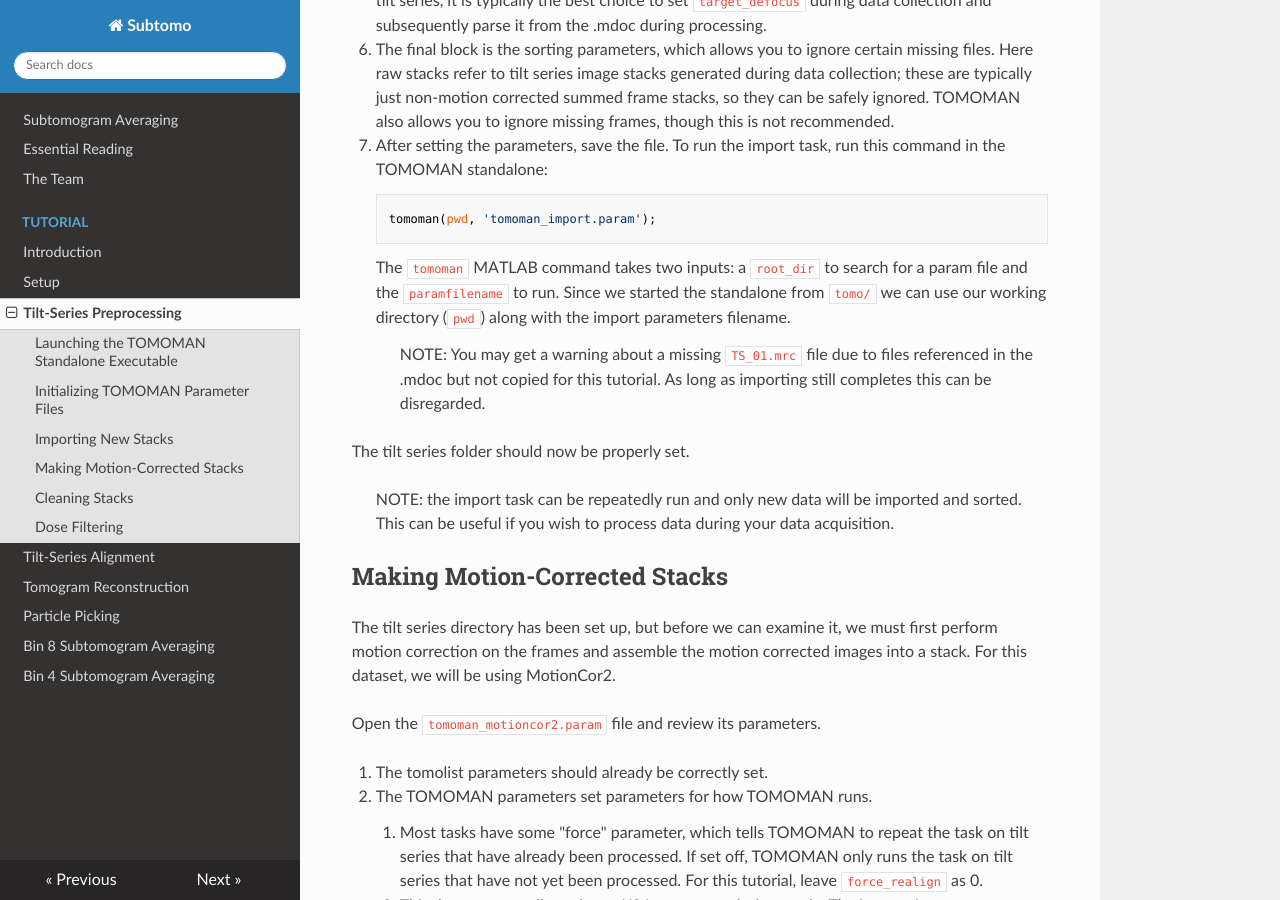
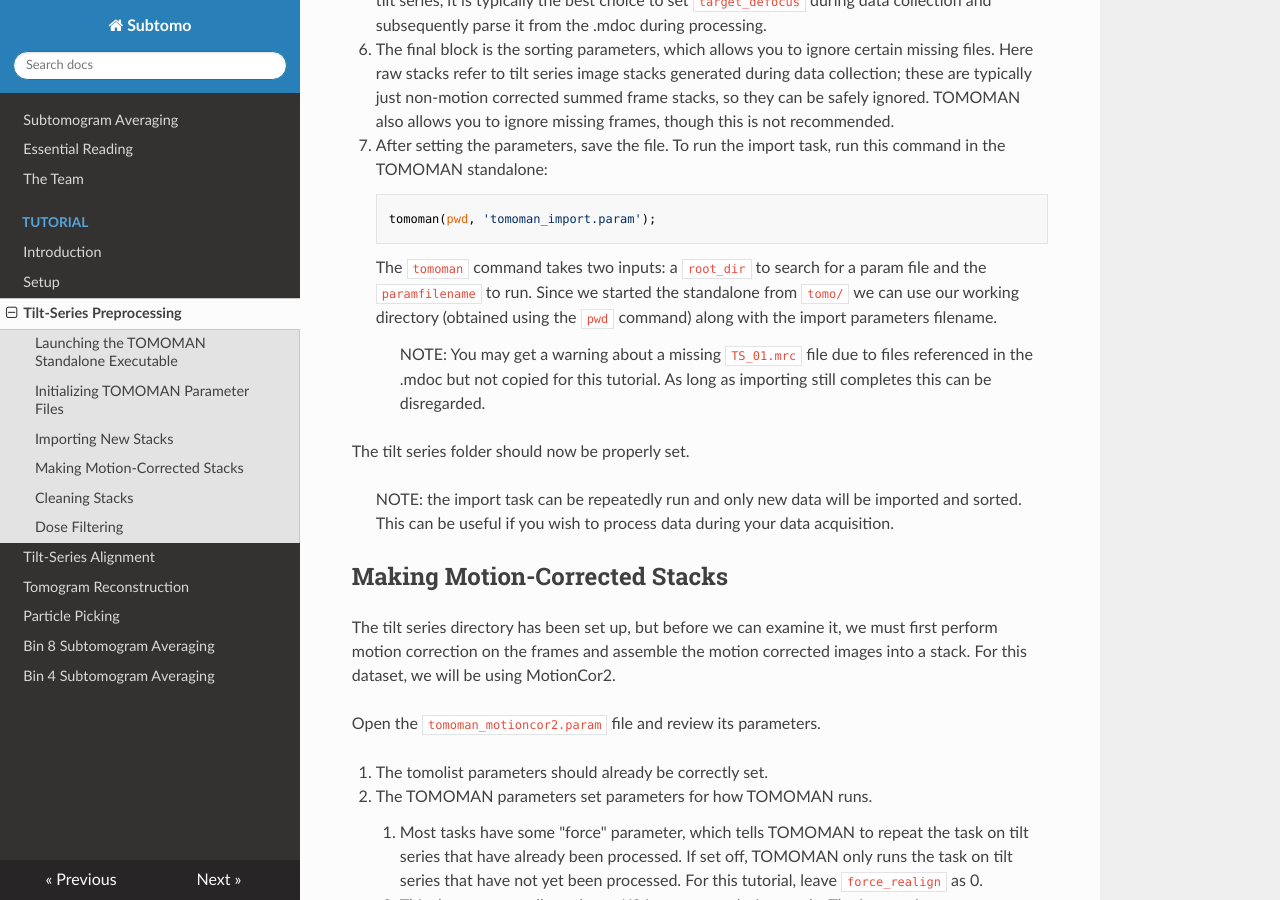
Before and after one commit to wan-lab-vanderbilt/subtomo-tutorials, an MkDocs documentation site: the page built from docs/hiv/preproc.md, in a window 1280 px wide and 900 px high, scrolled down 1922 px. Built offline with MkDocs 1.6.1, drawn with Linux system fonts in a browser that asks for light colours; nearby versions of some CDN libraries.

Commit message:
Update preproc.md

```diff
--- a/docs/hiv/preproc.md
+++ b/docs/hiv/preproc.md
@@ -78,8 +78,8 @@ To run the import task, run this command in the TOMOMAN standalone:
 
         tomoman(pwd, 'tomoman_import.param');
 
-    The `tomoman` MATLAB command takes two inputs: a `root_dir` to search for a param file and the `paramfilename` to run.
-    Since we started the standalone from `tomo/` we can use our working directory (`pwd`) along with the import parameters filename.
+    The `tomoman` command takes two inputs: a `root_dir` to search for a param file and the `paramfilename` to run.
+    Since we started the standalone from `tomo/` we can use our working directory (obtained using the `pwd` command) along with the import parameters filename.
 
     >NOTE: You may get a warning about a missing `TS_01.mrc` file due to files referenced in the .mdoc but not copied for this tutorial.
     As long as importing still completes this can be disregarded.
```
